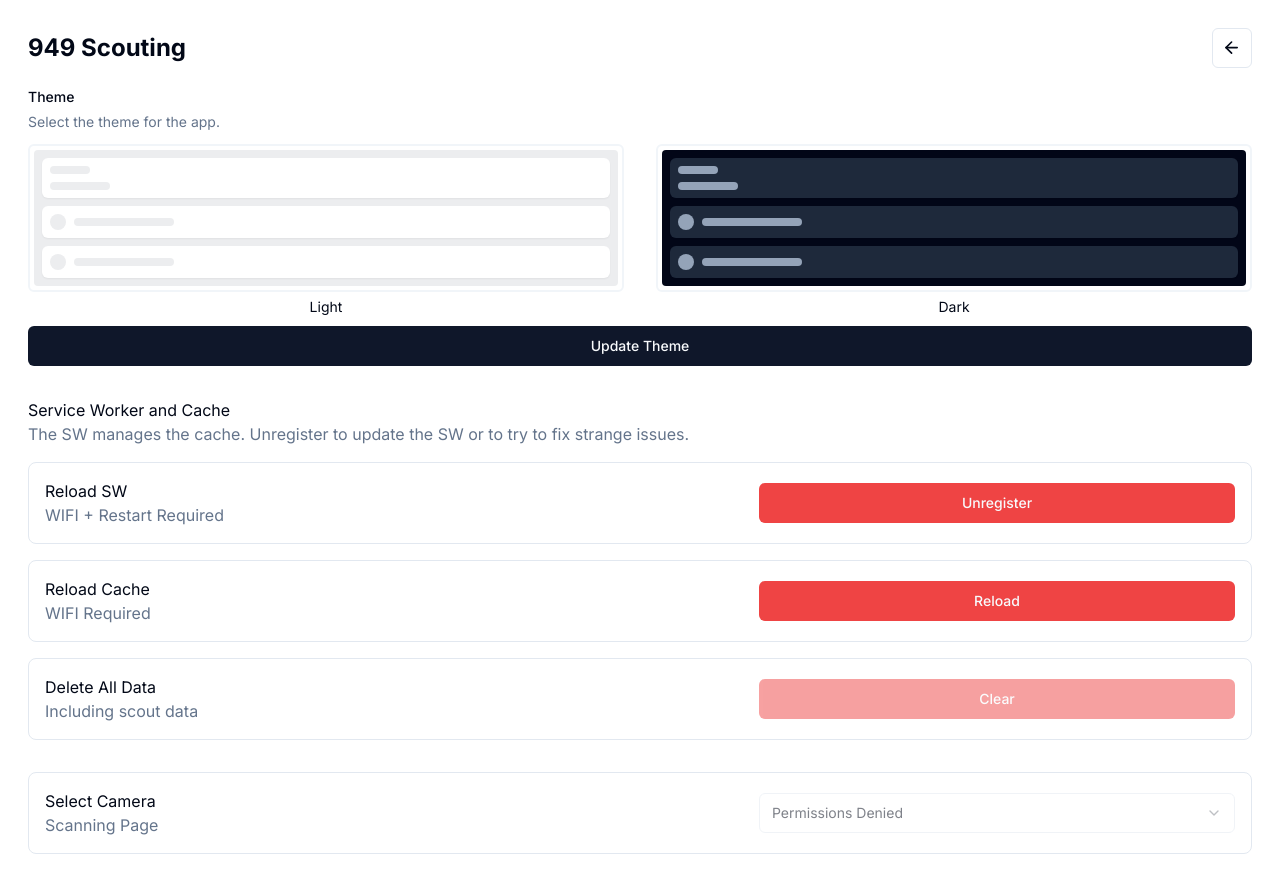
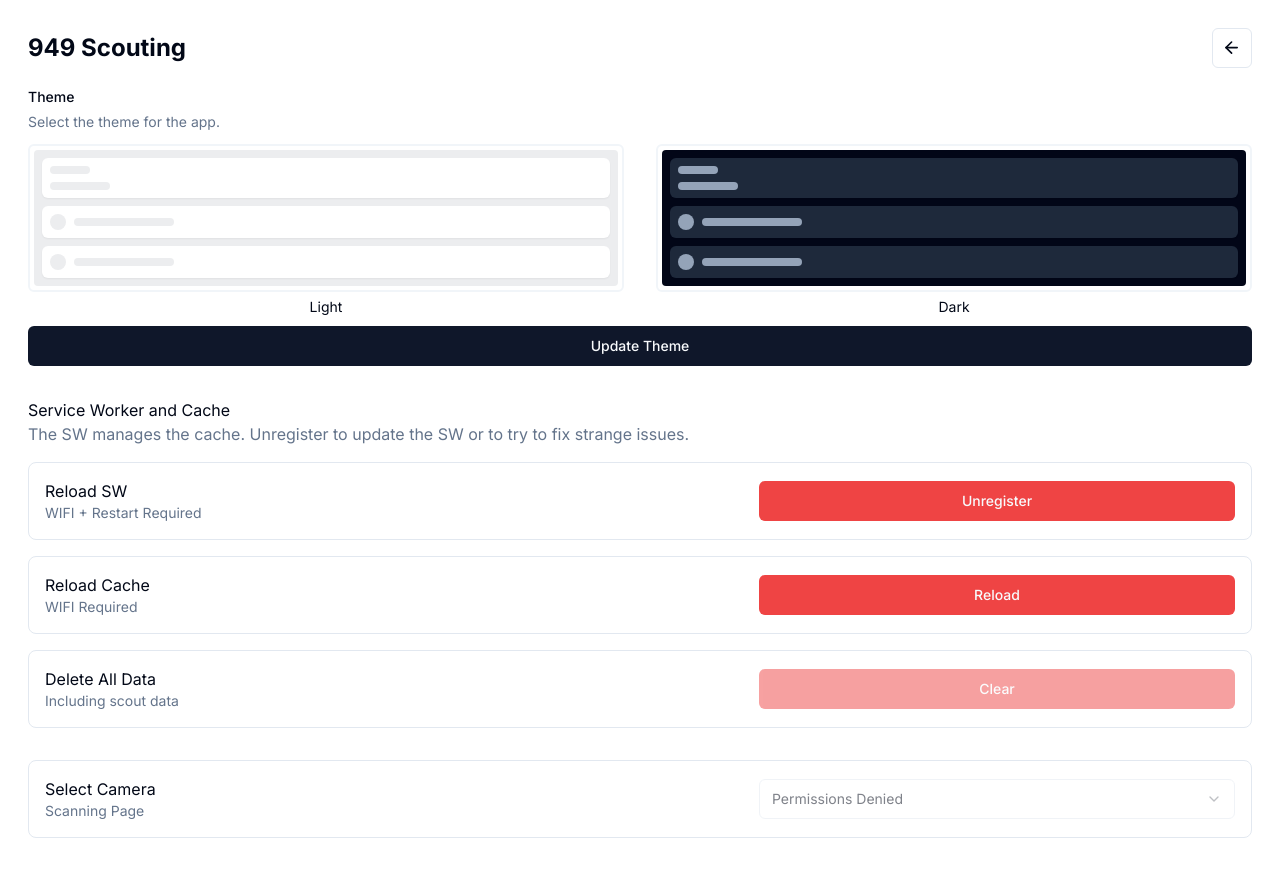
Before and after one commit to andruuww/949-scouting-app, a Next.js app: page /settings in a window 1280 px wide. Built offline with nearby package versions, Linux system fonts and the light colour scheme.

Commit message:
fixed select touchevent, camera auto turn off

```diff
--- a/package.json
+++ b/package.json
@@ -37,7 +37,6 @@
     "fflate": "^0.8.1",
     "file-saver": "^2.0.5",
     "fs": "^0.0.1-security",
-    "html5-qrcode": "^2.3.8",
     "lucide-react": "^0.268.0",
     "next": "^14.0.4",
     "next-themes": "^0.2.1",
--- a/src/app/settings/page.tsx
+++ b/src/app/settings/page.tsx
@@ -205,7 +205,7 @@ export default function SettingsForm() {
                         <div className='flex-col flex-wrap'>
                             <span>Reload SW</span>
                             <div className='basis-full h-0'></div>
-                            <p className='text-muted-foreground'>WIFI + Restart Required</p>
+                            <p className='text-muted-foreground text-sm'>WIFI + Restart Required</p>
                         </div>
                         <Button
                             type='button'
@@ -220,7 +220,7 @@ export default function SettingsForm() {
                         <div className='flex-col flex-wrap'>
                             <span>Reload Cache</span>
                             <div className='basis-full h-0'></div>
-                            <p className='text-muted-foreground'>WIFI Required</p>
+                            <p className='text-muted-foreground text-sm'>WIFI Required</p>
                         </div>
                         <Button
                             type='button'
@@ -239,7 +239,7 @@ export default function SettingsForm() {
                             <div className='flex-col flex-wrap'>
                                 <span>Delete All Data</span>
                                 <div className='basis-full h-0'></div>
-                                <p className='text-muted-foreground'>Including scout data</p>
+                                <p className='text-muted-foreground text-sm'>Including scout data</p>
                             </div>
                             <Button
                                 type='button'
@@ -256,7 +256,7 @@ export default function SettingsForm() {
                     <div className='flex-col flex-wrap'>
                         <span>Select Camera</span>
                         <div className='basis-full h-0'></div>
-                        <p className='text-muted-foreground'>Scanning Page</p>
+                        <p className='text-muted-foreground text-sm'>Scanning Page</p>
                     </div>
 
                     <Select
--- a/src/components/qr-scanner.tsx
+++ b/src/components/qr-scanner.tsx
@@ -26,7 +26,9 @@ const Scanner = ({ handleData }: ScannerProps) => {
         // @ts-ignore
         qrScanner.$overlay!.childNodes[0].style.display = 'none';
 
-        return () => {};
+        return () => {
+            qrScanner.destroy();
+        };
     }, []);
 
     return <video></video>;
--- a/src/components/ui/select.tsx
+++ b/src/components/ui/select.tsx
@@ -38,7 +38,7 @@ const SelectContent = React.forwardRef<
 >(({ className, children, position = 'popper', ...props }, ref) => (
     <SelectPrimitive.Portal>
         <SelectPrimitive.Content
-            ref={ref}
+            ref={(ref) => ref?.addEventListener('touchend', (e) => e.preventDefault())}
             className={cn(
                 'relative z-50 min-w-[8rem] overflow-hidden rounded-md border bg-popover x shadow-md data-[state=open]:animate-in data-[state=closed]:animate-out data-[state=closed]:fade-out-0 data-[state=open]:fade-in-0 data-[state=closed]:zoom-out-95 data-[state=open]:zoom-in-95 data-[side=bottom]:slide-in-from-top-2 data-[side=left]:slide-in-from-right-2 data-[side=right]:slide-in-from-left-2 data-[side=top]:slide-in-from-bottom-2',
                 position === 'popper' &&
```
Also changed, not shown: 1 other file (tests, documents, lock files or other folders).
